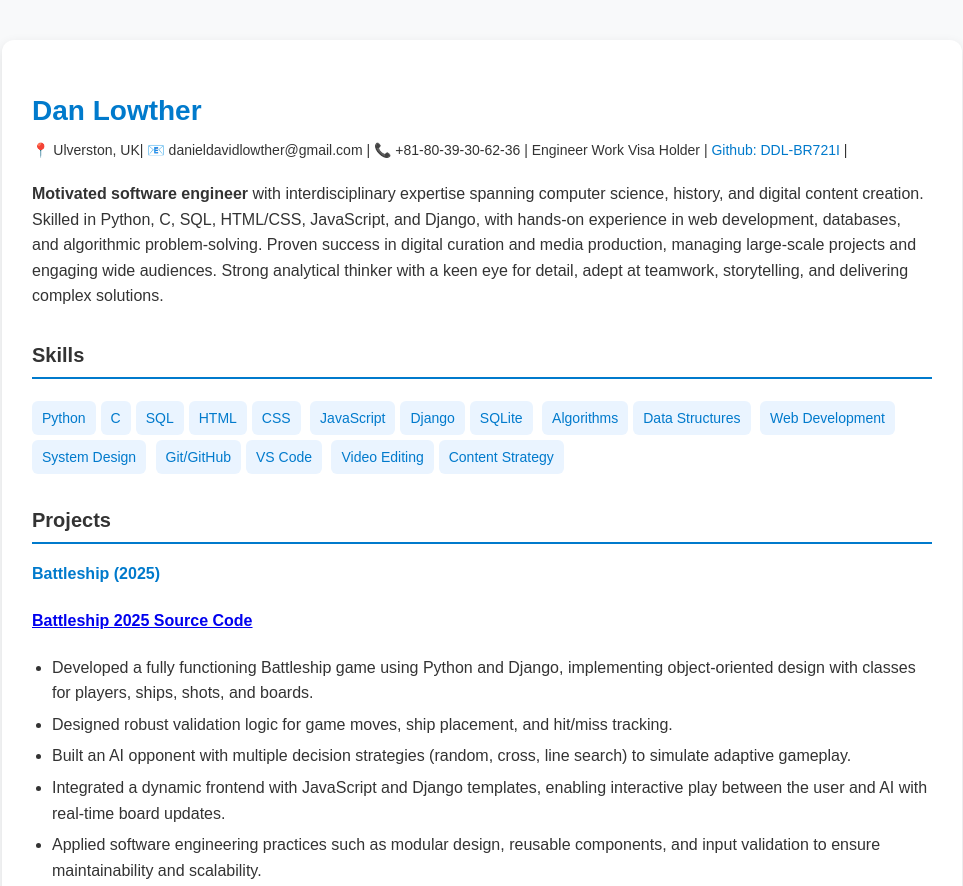
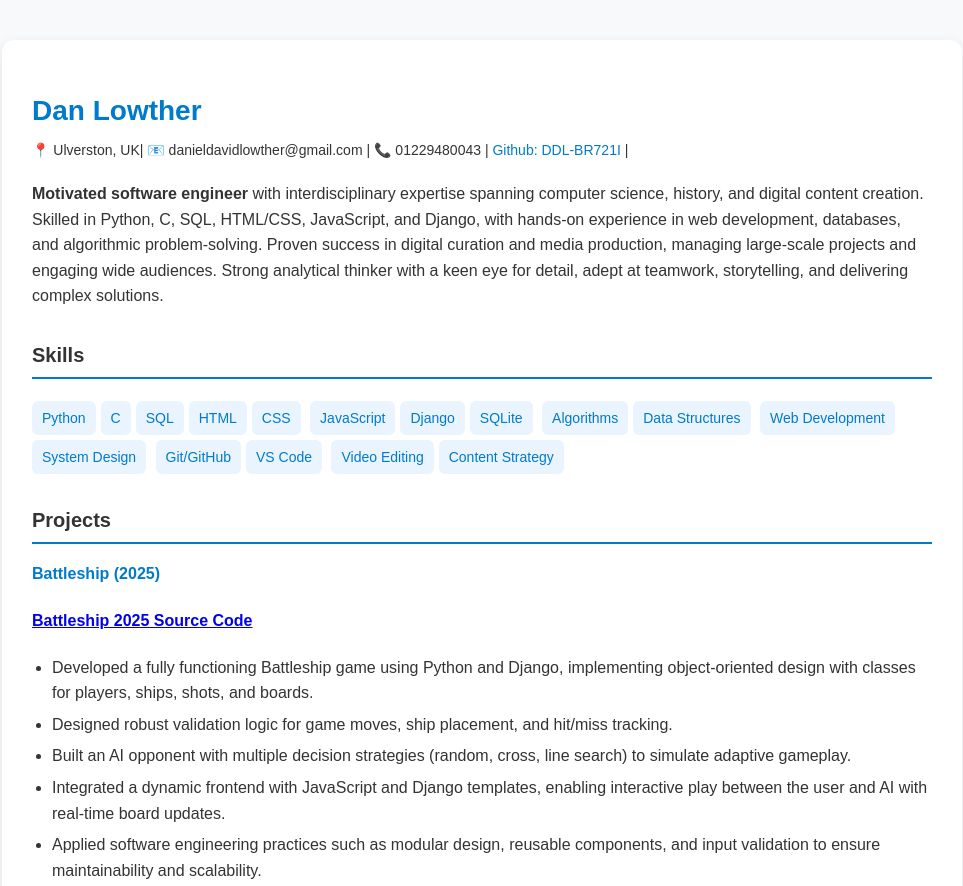
Before and after one commit to DDL-BR721I/DDL-BR721I.github.io, a plain HTML site: page index.html in a window 1280 px wide. Shown: the top 886 px of the page, without its empty margins (158-1121 px from the left). Drawn offline with Linux system fonts and the light colour scheme.

Commit message:
Contact  update

```diff
--- a/index.html
+++ b/index.html
@@ -9,7 +9,7 @@
   <div class="container">
     <h1>Dan Lowther</h1>
     <div class="contact">
-      📍 Ulverston, UK| 📧 danieldavidlowther@gmail.com | 📞 +81-80-39-30-62-36 | Engineer Work Visa Holder |
+      📍 Ulverston, UK| 📧 danieldavidlowther@gmail.com | 📞 01229480043 |
       <a href="https://github.com/DDL-BR721I">Github: DDL-BR721I</a> |
     </div>
 
```
